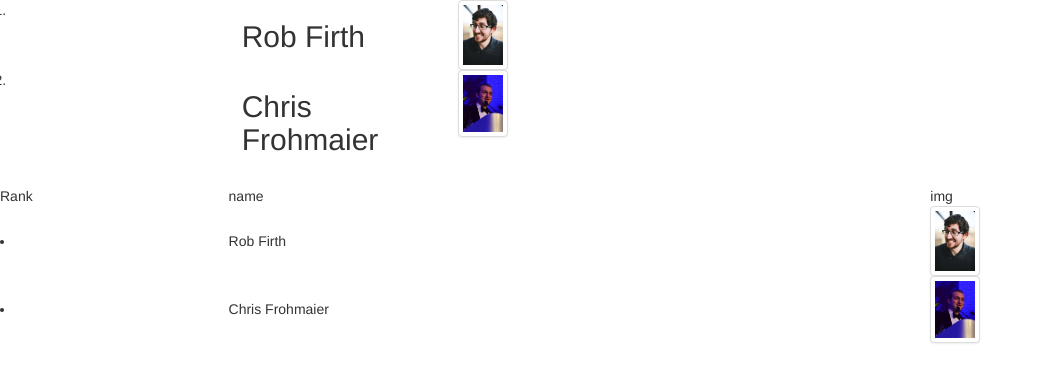
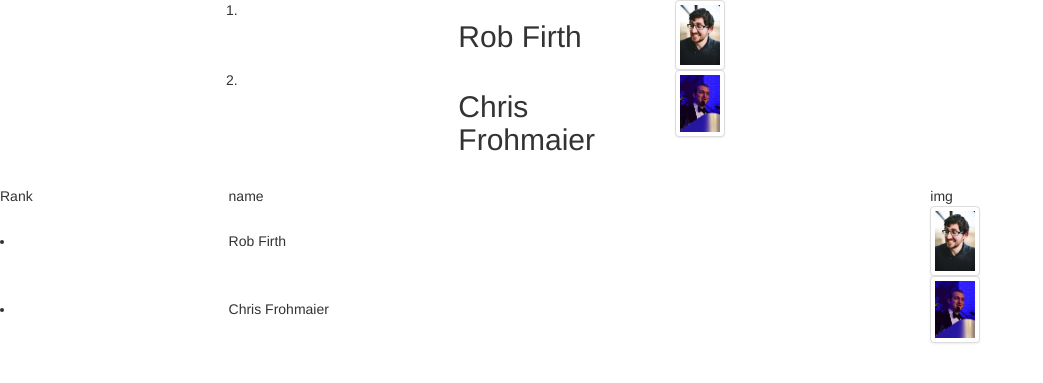
Before and after one commit to RobFirth/astrosquash, a Flask app: page / in a window 1280 px wide. Shown: the part 70-453 px from the top of the page, without its empty margins (0-1043 px from the left). Run offline with Flask 2, Linux system fonts and the light colour scheme; data comes from the database, SQL or seed files in the repository; some libraries are stand-ins or nearby versions.

Commit message:
structure of list

```diff
--- a/app/templates/home.html
+++ b/app/templates/home.html
@@ -8,15 +8,16 @@
   <ol>
 	{% for p in players.query.order_by('id') %}
 	<div class='row'>
-    <li>
+
       <div class="col-md-2"></div>
+      <div class="col-md-2"><li></li></div>
       <div class="col-md-2">
         <p><h2>{{p.name}}</h2></p>
       </div>
       <div class="col-md-2">
         <img class="img-responsive img-thumbnail img-rounded" src="{{p.photourl}}" width="50" alt="">
       </div>
-    </li>
+
 	</div>
 	{% endfor %}
   </ol>
```
